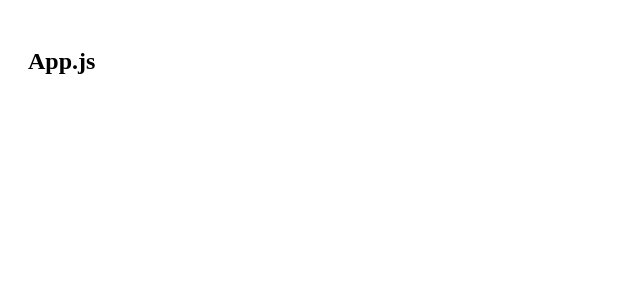
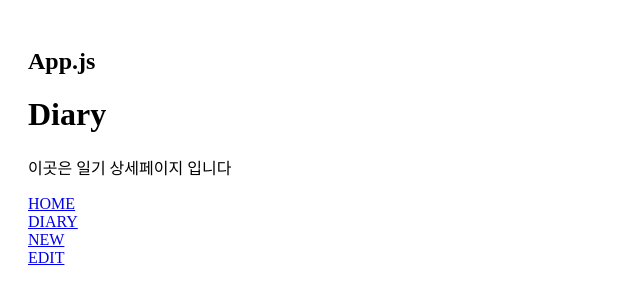
Before and after one commit to tm9704/Vibes-Diary, a React (Create React App) app: page /diary in a window 1280 px wide. Shown: the top 304 px of the page, without its empty margins (0-640 px from the left). Built offline with nearby package versions, Linux system fonts and the light colour scheme.

Commit message:
Vibe Diary: Routing Basic

```diff
--- a/src/App.js
+++ b/src/App.js
@@ -1,10 +1,27 @@
 import "./App.css";
+import { BrowserRouter, Route, Routes } from "react-router-dom";
+
+import RouteTest from "./components/RouteTest";
+import Home from "./pages/Home";
+import Edit from "./pages/Edit";
+import New from "./pages/New";
+import Diary from "./pages/Diary";
+import RounteTest from "./components/RouteTest";
 
 function App() {
   return (
-    <div className="App">
-      <h2>App.js</h2>
-    </div>
+    <BrowserRouter>
+      <div className="App">
+        <h2>App.js</h2>
+        <Routes>
+          <Route path="/" element={<Home />} />
+          <Route path="/new" element={<New />} />
+          <Route path="/edit" element={<Edit />} />
+          <Route path="/diary" element={<Diary />} />
+        </Routes>
+        <RounteTest />
+      </div>
+    </BrowserRouter>
   );
 }
 
--- /dev/null
+++ b/src/components/RouteTest.js
@@ -0,0 +1,17 @@
+import { Link } from "react-router-dom";
+
+const RounteTest = () => {
+  return (
+    <>
+      <Link to={"/"}>HOME</Link>
+      <br />
+      <Link to={"/diary"}>DIARY</Link>
+      <br />
+      <Link to={"/new"}>NEW</Link>
+      <br />
+      <Link to={"/edit"}>EDIT</Link>
+    </>
+  );
+};
+
+export default RounteTest;
```
